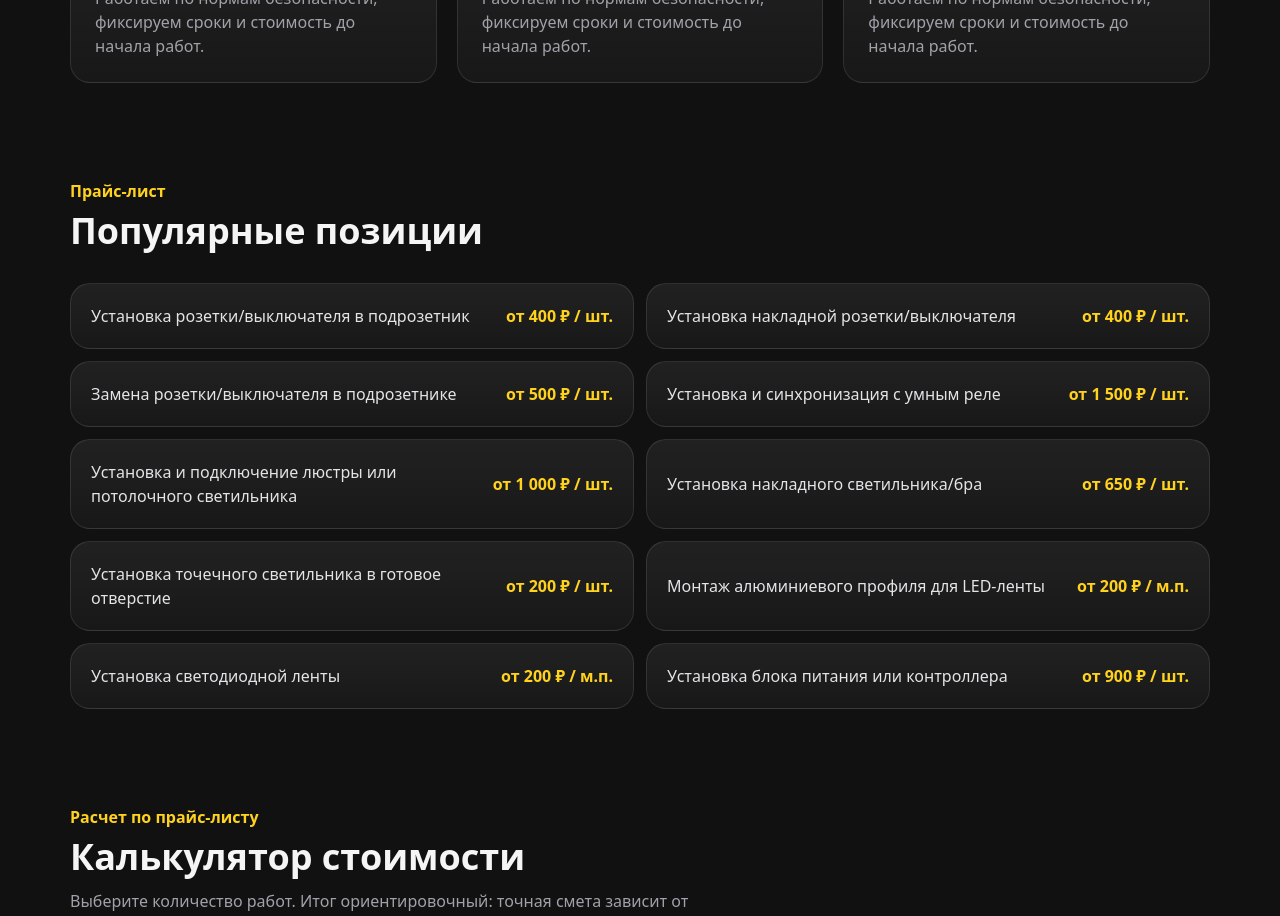
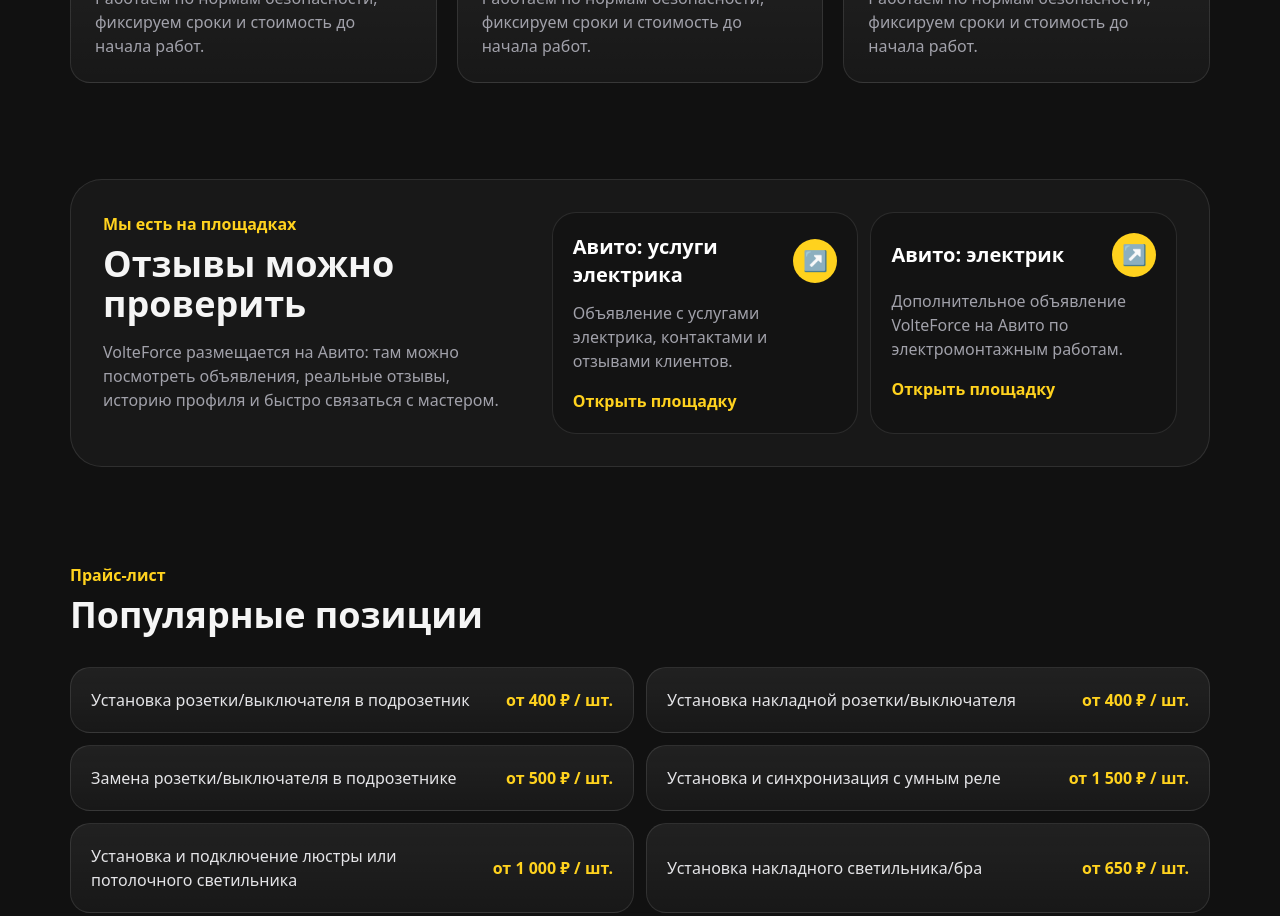
Before and after one commit to errxr3/electric-company-site-fixed, a Next.js app: page / in a window 1280 px wide. Shown: the part 920-1836 px from the top of the page. Built offline with nearby package versions, Linux system fonts and the light colour scheme; no server answers; the database is empty.

Commit message:
Add platform trust block and metrika telegram cron

```diff
--- /dev/null
+++ b/app/api/cron/metrika/route.ts
@@ -0,0 +1,16 @@
+import { NextResponse } from 'next/server';
+import { sendDailyMetrikaReport } from '@/lib/yandexMetrikaReport';
+
+export const dynamic = 'force-dynamic';
+
+export async function GET(req: Request) {
+  const secret = process.env.CRON_SECRET;
+  const auth = req.headers.get('authorization');
+
+  if (secret && auth !== `Bearer ${secret}`) {
+    return NextResponse.json({ error: 'Unauthorized' }, { status: 401 });
+  }
+
+  const result = await sendDailyMetrikaReport();
+  return NextResponse.json(result);
+}
--- a/app/page.tsx
+++ b/app/page.tsx
@@ -3,6 +3,7 @@ import type { Metadata } from 'next';
 import { Header } from '@/components/Header';
 import { Footer } from '@/components/Footer';
 import { LeadForm } from '@/components/LeadForm';
+import { PlatformPresence } from '@/components/PlatformPresence';
 import { PriceCalculator } from '@/components/PriceCalculator';
 import { ServiceAreaMap } from '@/components/ServiceAreaMap';
 import { ServiceCard } from '@/components/ServiceCard';
@@ -109,6 +110,8 @@ export default async function Home() {
           ))}
         </section>
 
+        <PlatformPresence />
+
         <section className="container py-12">
           <div className="mb-8">
             <p className="font-bold text-power">Прайс-лист</p>
--- a/app/reviews/page.tsx
+++ b/app/reviews/page.tsx
@@ -1,6 +1,7 @@
 import type { Metadata } from 'next';
 import { Footer } from '@/components/Footer';
 import { Header } from '@/components/Header';
+import { PlatformPresence } from '@/components/PlatformPresence';
 import { PublicReviewForm } from '@/components/PublicReviewForm';
 import { formatMoscowDate } from '@/lib/formatDate';
 import { prisma } from '@/lib/prisma';
@@ -48,6 +49,8 @@ export default async function Reviews() {
           ))}
         </div>
 
+        <PlatformPresence />
+
         <div className="mt-10 grid gap-6 md:grid-cols-3">
           {reviews.length ? (
             reviews.map((review) => (
--- /dev/null
+++ b/components/PlatformPresence.tsx
@@ -0,0 +1,49 @@
+const platformLinks = [
+  {
+    title: 'Авито: услуги электрика',
+    description: 'Объявление с услугами электрика, контактами и отзывами клиентов.',
+    href: 'https://www.avito.ru/tver/predlozheniya_uslug/uslugi_elektrika_elektrik_7208285567?utm_campaign=native&utm_medium=item_page_ios&utm_source=soc_sharing_seller',
+  },
+  {
+    title: 'Авито: электрик',
+    description: 'Дополнительное объявление VolteForce на Авито по электромонтажным работам.',
+    href: 'https://www.avito.ru/tver/predlozheniya_uslug/uslugi_elektrika_4533709856?utm_campaign=native&utm_medium=item_page_ios&utm_source=soc_sharing',
+  },
+];
+
+export function PlatformPresence() {
+  return (
+    <section className="container py-12">
+      <div className="grid gap-8 rounded-[2rem] border border-white/10 bg-white/[0.03] p-5 md:p-8 lg:grid-cols-[0.8fr_1.2fr]">
+        <div>
+          <p className="font-bold text-power">Мы есть на площадках</p>
+          <h2 className="mt-2 text-3xl font-black sm:text-4xl">Отзывы можно проверить</h2>
+          <p className="mt-4 text-zinc-400">
+            VolteForce размещается на Авито: там можно посмотреть объявления, реальные отзывы,
+            историю профиля и быстро связаться с мастером.
+          </p>
+        </div>
+        <div className="grid gap-3 md:grid-cols-2">
+          {platformLinks.map((link) => (
+            <a
+              className="group rounded-3xl border border-white/10 bg-black/20 p-5 transition hover:border-power hover:bg-power/10"
+              href={link.href}
+              key={link.href}
+              rel="noreferrer"
+              target="_blank"
+            >
+              <div className="flex items-center justify-between gap-4">
+                <b className="text-xl text-white group-hover:text-power">{link.title}</b>
+                <span className="flex h-11 w-11 shrink-0 items-center justify-center rounded-full bg-power text-xl font-black text-black">
+                  ↗
+                </span>
+              </div>
+              <p className="mt-3 text-zinc-400">{link.description}</p>
+              <span className="mt-4 inline-flex font-bold text-power">Открыть площадку</span>
+            </a>
+          ))}
+        </div>
+      </div>
+    </section>
+  );
+}
--- a/lib/telegram.ts
+++ b/lib/telegram.ts
@@ -38,7 +38,7 @@ function line(label: string, value?: string | null) {
   return normalized ? `<b>${label}:</b> ${escapeHtml(normalized)}` : '';
 }
 
-async function sendTelegramMessage(text: string) {
+export async function sendTelegramMessage(text: string) {
   const config = getTelegramConfig();
   if (!config) return;
 
--- /dev/null
+++ b/lib/yandexMetrikaReport.ts
@@ -0,0 +1,93 @@
+import { sendTelegramMessage } from '@/lib/telegram';
+import { yandexMetrikaId } from '@/lib/yandexMetrika';
+
+type MetrikaApiResponse = {
+  totals?: number[];
+};
+
+const metricNames = [
+  'ym:s:visits',
+  'ym:s:users',
+  'ym:s:pageviews',
+  'ym:s:bounceRate',
+  'ym:s:pageDepth',
+  'ym:s:avgVisitDurationSeconds',
+];
+
+function formatNumber(value?: number, digits = 0) {
+  return new Intl.NumberFormat('ru-RU', {
+    maximumFractionDigits: digits,
+    minimumFractionDigits: digits,
+  }).format(value || 0);
+}
+
+function formatDuration(seconds?: number) {
+  const total = Math.round(seconds || 0);
+  const minutes = Math.floor(total / 60);
+  const rest = total % 60;
+  return `${minutes}:${String(rest).padStart(2, '0')}`;
+}
+
+function getMoscowDate() {
+  const parts = new Intl.DateTimeFormat('ru-RU', {
+    day: '2-digit',
+    month: '2-digit',
+    year: 'numeric',
+    timeZone: 'Europe/Moscow',
+  }).formatToParts(new Date());
+  const value = Object.fromEntries(parts.map((part) => [part.type, part.value]));
+  return `${value.year}-${value.month}-${value.day}`;
+}
+
+export async function sendDailyMetrikaReport() {
+  const token = process.env.YANDEX_METRIKA_TOKEN;
+  const counterId = process.env.YANDEX_METRIKA_COUNTER_ID || yandexMetrikaId;
+
+  if (!token || !counterId) {
+    await sendTelegramMessage(
+      '📊 <b>Статистика Метрики не отправлена</b>\n\nНе заданы переменные YANDEX_METRIKA_TOKEN или YANDEX_METRIKA_COUNTER_ID.',
+    );
+    return { ok: false, error: 'Metrika config missing' };
+  }
+
+  const date = getMoscowDate();
+  const params = new URLSearchParams({
+    accuracy: 'full',
+    date1: date,
+    date2: date,
+    ids: counterId,
+    metrics: metricNames.join(','),
+  });
+
+  const response = await fetch(`https://api-metrika.yandex.net/stat/v1/data?${params.toString()}`, {
+    headers: { Authorization: `OAuth ${token}` },
+    next: { revalidate: 0 },
+  });
+
+  if (!response.ok) {
+    const details = await response.text().catch(() => '');
+    await sendTelegramMessage(
+      `📊 <b>Не удалось получить статистику Метрики</b>\n\nКод: ${response.status}\n${details.slice(0, 500)}`,
+    );
+    return { ok: false, error: `Metrika API ${response.status}` };
+  }
+
+  const data = (await response.json()) as MetrikaApiResponse;
+  const [visits, users, pageviews, bounceRate, pageDepth, avgDuration] = data.totals || [];
+
+  await sendTelegramMessage(
+    [
+      '📊 <b>Статистика VolteForce за сегодня</b>',
+      '',
+      `<b>Дата:</b> ${date}`,
+      `<b>Визиты:</b> ${formatNumber(visits)}`,
+      `<b>Посетители:</b> ${formatNumber(users)}`,
+      `<b>Просмотры:</b> ${formatNumber(pageviews)}`,
+      `<b>Отказы:</b> ${formatNumber(bounceRate, 1)}%`,
+      `<b>Глубина просмотра:</b> ${formatNumber(pageDepth, 2)}`,
+      `<b>Среднее время:</b> ${formatDuration(avgDuration)}`,
+    ].join('\n'),
+  );
+
+  return { ok: true };
+}
```
Also changed, not shown: vercel.json (added).
